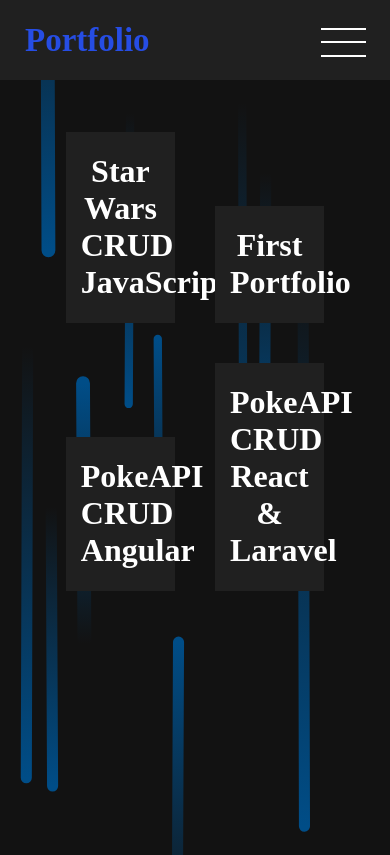
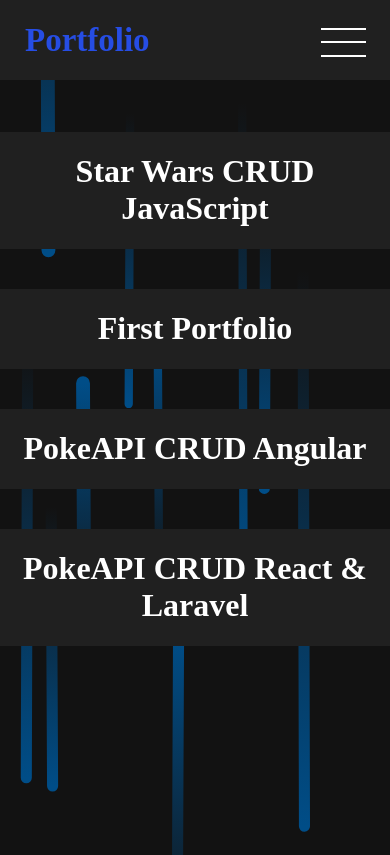
Before and after one commit to DanielLorenzoS/Blog, a React (Create React App) app: page /roadmap in a window 390 px wide. Built offline with nearby package versions, Linux system fonts and the light colour scheme; the HTML template or start-up script is replaced by a standard one.

Commit message:
Lock scroll and fix width projects and experience

```diff
--- a/package.json
+++ b/package.json
@@ -6,6 +6,7 @@
     "@testing-library/jest-dom": "^5.16.4",
     "@testing-library/react": "^13.2.0",
     "@testing-library/user-event": "^13.5.0",
+    "body-scroll-lock": "^4.0.0-beta.0",
     "react": "^18.1.0",
     "react-dom": "^18.1.0",
     "react-router-dom": "^6.3.0",
--- a/src/home/techs/Techs.css
+++ b/src/home/techs/Techs.css
@@ -36,29 +36,26 @@
   position: absolute;
 
 }
+.pack:nth-child(1n)::after {
+  content: "Java";
+}
 .pack:nth-child(2n)::after {
   content: "JavaScript";
 }
 .pack:nth-child(3n)::after {
-  content: "Python";
+  content: "MySQL";
 }
 .pack:nth-child(4n)::after {
-  content: "MySQL";
+  content: "HTML";
 }
 .pack:nth-child(5n)::after {
-  content: "HTML";
+  content: "CSS";
 }
 .pack:nth-child(6n)::after {
-  content: "CSS";
+  content: "React.js";
 }
 .pack:nth-child(7n)::after {
-  content: "React.js";
-}
-.pack:nth-child(8n)::after {
   content: "Spring";
-}
-.pack:nth-child(9n)::after {
-  content: "Terminal";
 }
 .pack:hover::after {
   margin-top: 0px;
@@ -72,3 +69,13 @@
     transform: rotate(359deg);
   }
 }
+
+@media (max-width: 770px) {
+  .blog {
+    padding-left: 1rem;
+    padding-right: 1rem;
+  }
+  .pack::after {
+    position: relative;
+  }
+}
--- a/src/home/welcome/Welcome.css
+++ b/src/home/welcome/Welcome.css
@@ -8,9 +8,18 @@
   justify-content: center;
   text-align: center;
 }
+
 .blue {
   color: #264DE4;
 }
+
 .presentation {
   font-family: monospace;
 }
+
+@media (max-width: 770px) {
+  .welcome {
+    padding-left: 1rem;
+    padding-right: 1rem;
+  }
+}
--- a/src/nav/Nav.jsx
+++ b/src/nav/Nav.jsx
@@ -1,6 +1,7 @@
 import React, { useState } from "react";
 import { Link } from "react-router-dom";
 import "./Nav.css";
+import { disableBodyScroll, enableBodyScroll } from "body-scroll-lock";
 
 const Nav = () => {
 
@@ -8,6 +9,11 @@
 
   const handleButtonClick = () => {
     setButtonClicked(!buttonClicked);
+    if (!buttonClicked) {
+      disableBodyScroll(document.body);
+    } else {
+      enableBodyScroll(document.body);
+    }
   };
 
   return (
--- a/src/projects/project/Project.css
+++ b/src/projects/project/Project.css
@@ -68,3 +68,11 @@
 .visit-hover {
   transition: 1s ease-in-out;
 }
+
+@media (max-width: 770px) {
+
+  .cont-java,
+  .cont-java-hover {
+    width: 100%;
+  }
+}
--- a/src/roadmap/Roadmap.css
+++ b/src/roadmap/Roadmap.css
@@ -11,6 +11,8 @@
   background-image: url("../icons/Meteor.svg");
   background-repeat: no-repeat;
   background-size: cover;
+  display: flex;
+  flex-direction: column;
 }
 .theme1 {
   background-color: #fff !important;
--- a/src/roadmap/Theme/Theme.css
+++ b/src/roadmap/Theme/Theme.css
@@ -1,33 +1,47 @@
 .sect-tech {
   margin: 20px;
   background-color: #202020;
-  width: 28%;
+  width: 50%;
 
   display: inline-block;
   text-align: center;
   transition: 0.4s ease;
   cursor: pointer;
 }
+
 .sect-tech:hover {
   background-color: #161616;
   transform: translateY(-10px);
 }
+
 .title {
   margin: 15px;
 }
+
 .img-blog {
   max-height: 200px;
   max-width: 100px;
 
   min-width: 100px;
 }
+
 .link {
   text-decoration: none;
 }
+
 .nav-tech {
   color: #fff;
   transition: .5s ease;
 }
-.sect-tech:hover .nav-tech{
+
+.sect-tech:hover .nav-tech {
   color: #335cff;
 }
+
+@media (max-width: 770px) {
+  .sect-tech {
+    width: 100%;
+    margin-left: 0;
+    margin-right: 0;
+  }
+}
```
Also changed, not shown: src/home/Home.css (line endings or trailing spaces), src/projects/Projects.css (line endings or trailing spaces), 1 other file (tests, documents, lock files or other folders).
